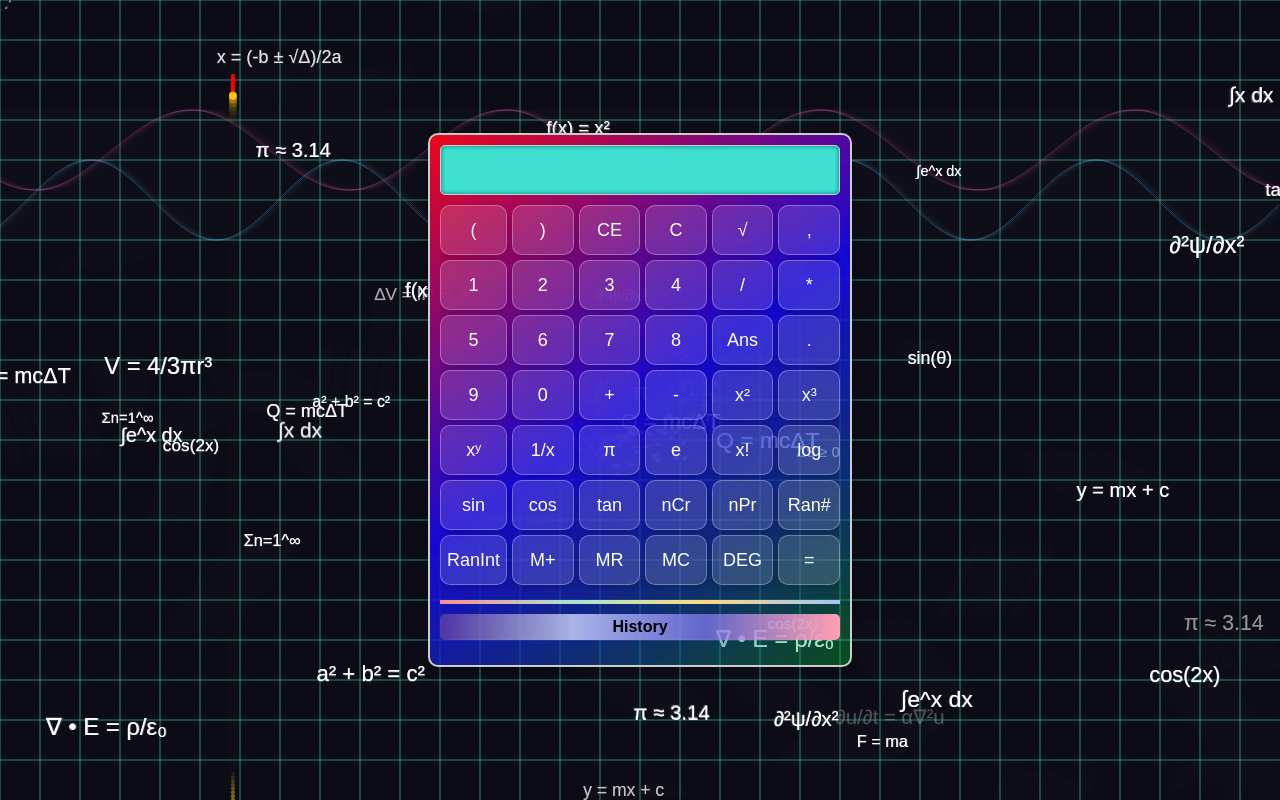
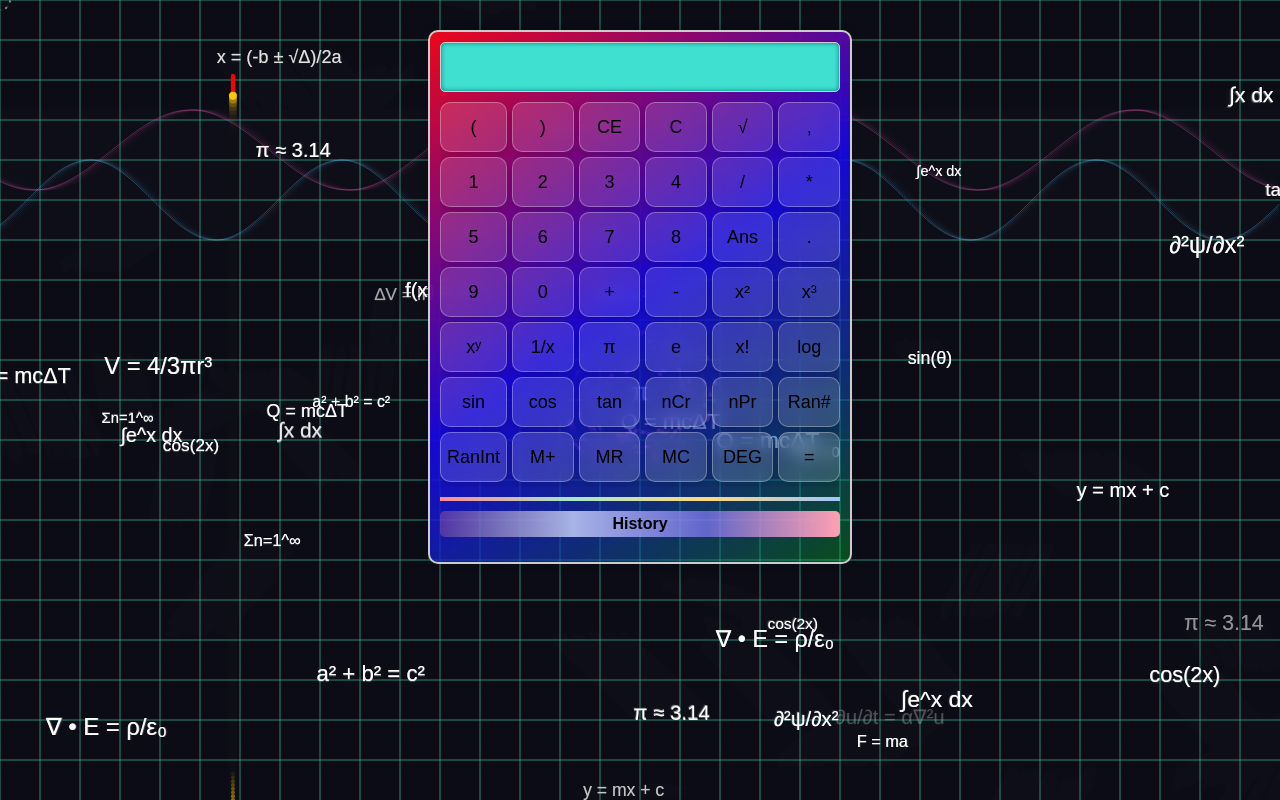
Before and after one commit to T-actician/flask-calculator, a Flask app: page / in a window 1280 px wide. Run offline with Flask 3, Linux system fonts and the light colour scheme; some libraries are stand-ins or nearby versions.

Commit message:
Update check1

```diff
--- a/static/style.css
+++ b/static/style.css
@@ -1,26 +1,14 @@
-/* === Base Layout === */
 body {
-    margin: 0;
-    padding: 0;
+    background: #ffffff;
     font-family: Arial, sans-serif;
     display: flex;
     justify-content: center;
+    margin-top: 30px;
+    flex-direction: column;
     align-items: center;
-    min-height: 100vh;
-    background: transparent; /* ✅ Show canvas animation */
-    overflow: hidden;
-    position: relative;
+    overflow-x: hidden;
 }
 
-/* ✅ Make canvas stay behind everything */
-canvas {
-    position: fixed !important;
-    top: 0;
-    left: 0;
-    z-index: -1;
-}
-
-/* === Calculator Layout === */
 .calculator {
     background: linear-gradient(145deg, #ec071a, #1708dff1, #06f52e48);
     border: 2px solid #ccc;
@@ -35,7 +23,6 @@
     flex-direction: column;
 }
 
-/* === Display === */
 #display {
     width: 100%;
     height: 50px;
@@ -52,7 +39,6 @@
     box-shadow: inset 0 0 5px #008080;
 }
 
-/* === Buttons with Glassmorphism === */
 .buttons {
     display: grid;
     grid-template-columns: repeat(6, 1fr);
@@ -62,6 +48,7 @@
     padding-bottom: 5px;
 }
 
+/* ✅ GLASSMORPHISM BUTTONS */
 button {
     height: 50px;
     font-size: 18px;
@@ -70,8 +57,8 @@
     cursor: pointer;
     width: 100%;
     background: rgba(255, 255, 255, 0.15);
-    color: white;
-    backdrop-filter: blur(50px);
+    color: #000;
+    backdrop-filter: blur(8px);
     -webkit-backdrop-filter: blur(8px);
     box-shadow: 0 4px 10px rgba(0, 0, 0, 0.15);
     border: 1px solid rgba(255, 255, 255, 0.3);
@@ -88,7 +75,6 @@
     transform: scale(0.98);
 }
 
-/* === History Section === */
 .history-container {
     flex-shrink: 0;
     max-height: 120px;
@@ -121,13 +107,12 @@
     padding: 5px;
 }
 
-/* === Special Button (DEG/ANS) === */
 #angle-toggle {
     background-color: #bdb2ff;
     font-weight: bold;
 }
 
-/* === Mobile Responsiveness === */
+/* ✅ MOBILE RESPONSIVENESS */
 @media (max-width: 480px) {
     html, body {
         margin: 0;
@@ -137,7 +122,7 @@
         display: flex;
         justify-content: center;
         align-items: center;
-        background: transparent;
+        background: #ffffff;
         box-sizing: border-box;
     }
 
```
